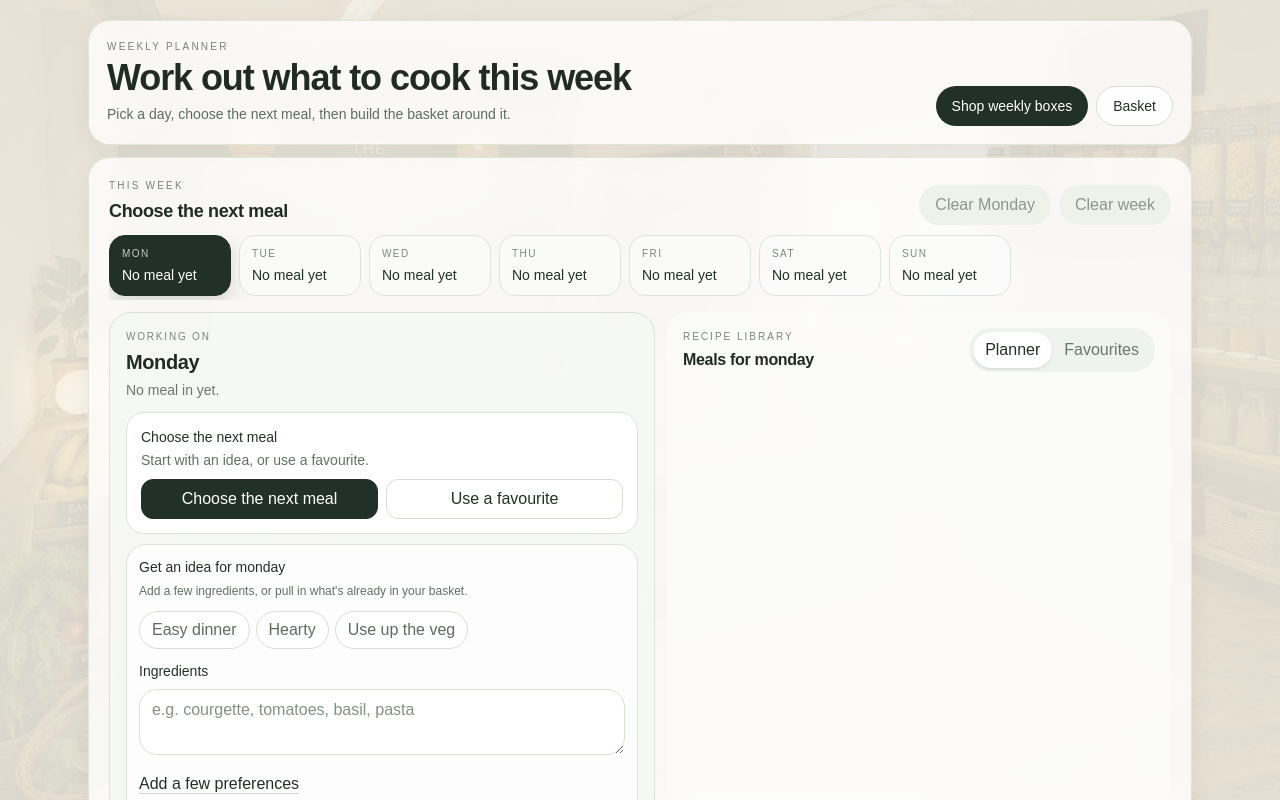
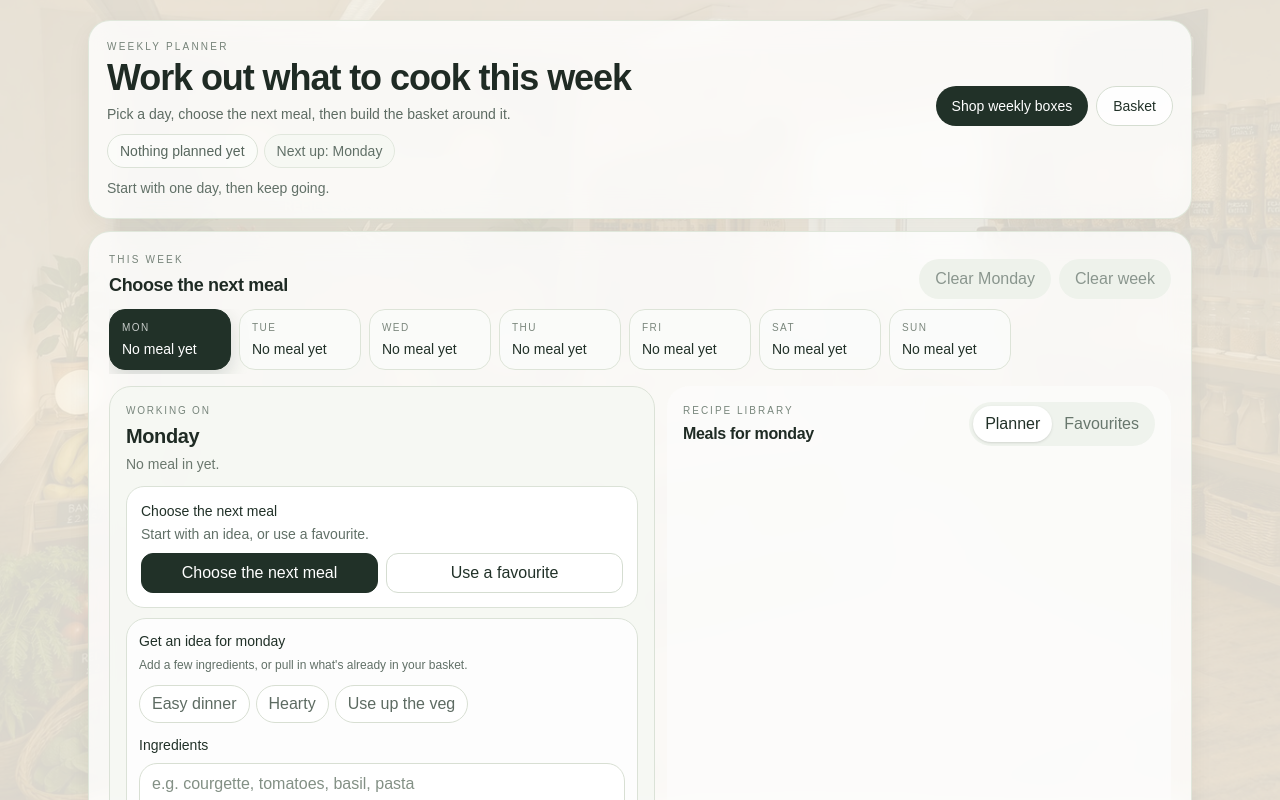
Before and after one commit to LanarkPantry/local-pantry, a Next.js app: page /planner in a window 1280 px wide. Shown: the top 800 px of the page. Built offline with nearby package versions, Linux system fonts and the light colour scheme.

Commit message:
Strengthen planner progress and basket handoff

```diff
--- a/app/planner/page.tsx
+++ b/app/planner/page.tsx
@@ -532,6 +532,18 @@ export default function PlannerPage() {
   const shouldShowBasketGuide = plannedCount >= 2;
   const shouldPromoteShop = plannedCount >= 3;
   const hasBasketIngredients = basketIngredients.length > 0;
+  const weekProgressLabel =
+    plannedCount === 0
+      ? "Nothing planned yet"
+      : plannedCount === 1
+        ? "1 meal sorted"
+        : `${plannedCount} meals sorted`;
+  const weekProgressText =
+    plannedCount >= 3
+      ? "Your week is taking shape. Build the basket around what you’re actually cooking."
+      : plannedCount >= 2
+        ? "Your week is starting to take shape."
+        : "Start with one day, then keep going.";
 
   function persistPlannerRecipes(next: RecipeLike[]) {
     setPlannerRecipes(next);
@@ -826,6 +838,33 @@ export default function PlannerPage() {
               </Link>
             </div>
           </div>
+
+          <div className="mt-2 flex flex-col gap-2 sm:flex-row sm:items-center sm:justify-between">
+            <div className="flex flex-wrap items-center gap-1.5">
+              <span className="inline-flex w-fit rounded-full border border-[#dbe2d7] bg-[rgba(251,252,250,0.88)] px-3 py-1.5 text-[11px] text-[#58675e] sm:text-sm">
+                {weekProgressLabel}
+              </span>
+
+              {firstOpenDay ? (
+                <span className="inline-flex w-fit rounded-full border border-[#e1e7dd] bg-[rgba(246,248,243,0.9)] px-3 py-1.5 text-[11px] text-[#617067] sm:text-sm">
+                  Next up: {firstOpenDay}
+                </span>
+              ) : null}
+            </div>
+
+            {shouldPromoteShop ? (
+              <Link
+                href="/shop"
+                className="inline-flex h-9 items-center justify-center rounded-full bg-[#213128] px-4 text-sm font-medium text-white transition hover:opacity-95"
+              >
+                Build your basket for the week
+              </Link>
+            ) : null}
+          </div>
+
+          <p className="mt-2 text-[11px] leading-5 text-[#617067] sm:text-sm sm:leading-6">
+            {weekProgressText}
+          </p>
 
           {statusMessage ? (
             <div className="mt-2 inline-flex w-fit rounded-full border border-[#dbe2d7] bg-[rgba(251,252,250,0.88)] px-3 py-1.5 text-[11px] text-[#58675e] sm:text-sm">
@@ -960,6 +999,36 @@ export default function PlannerPage() {
                   </button>
                 ) : null}
               </div>
+
+              {plannedCount >= 2 ? (
+                <div className="mt-2 rounded-[16px] border border-[#dbe2d7] bg-[rgba(255,255,255,0.8)] px-3 py-2.5">
+                  <div className="flex flex-col gap-2 sm:flex-row sm:items-center sm:justify-between">
+                    <div>
+                      <p className="text-[10px] uppercase tracking-[0.18em] text-[#78867c]">
+                        Week taking shape
+                      </p>
+                      <p className="mt-1 text-sm font-medium text-[#213128]">
+                        {weekProgressLabel}
+                      </p>
+                    </div>
+
+                    {shouldPromoteShop ? (
+                      <Link
+                        href="/shop"
+                        className="inline-flex h-9 items-center justify-center rounded-full bg-[#213128] px-3.5 text-sm font-medium text-white transition hover:opacity-95"
+                      >
+                        Build your basket
+                      </Link>
+                    ) : null}
+                  </div>
+
+                  <p className="mt-1.5 text-[11px] leading-5 text-[#617067] sm:text-sm sm:leading-6">
+                    {shouldPromoteShop
+                      ? "You’ve got enough shape to start building the basket around your meals."
+                      : "Keep going day by day and the basket guide will start to help."}
+                  </p>
+                </div>
+              ) : null}
 
               {activeRecipe ? (
                 <div className="mt-2 rounded-[18px] border border-[#dbe2d7] bg-white p-2.5 sm:mt-3 sm:p-3">
```
